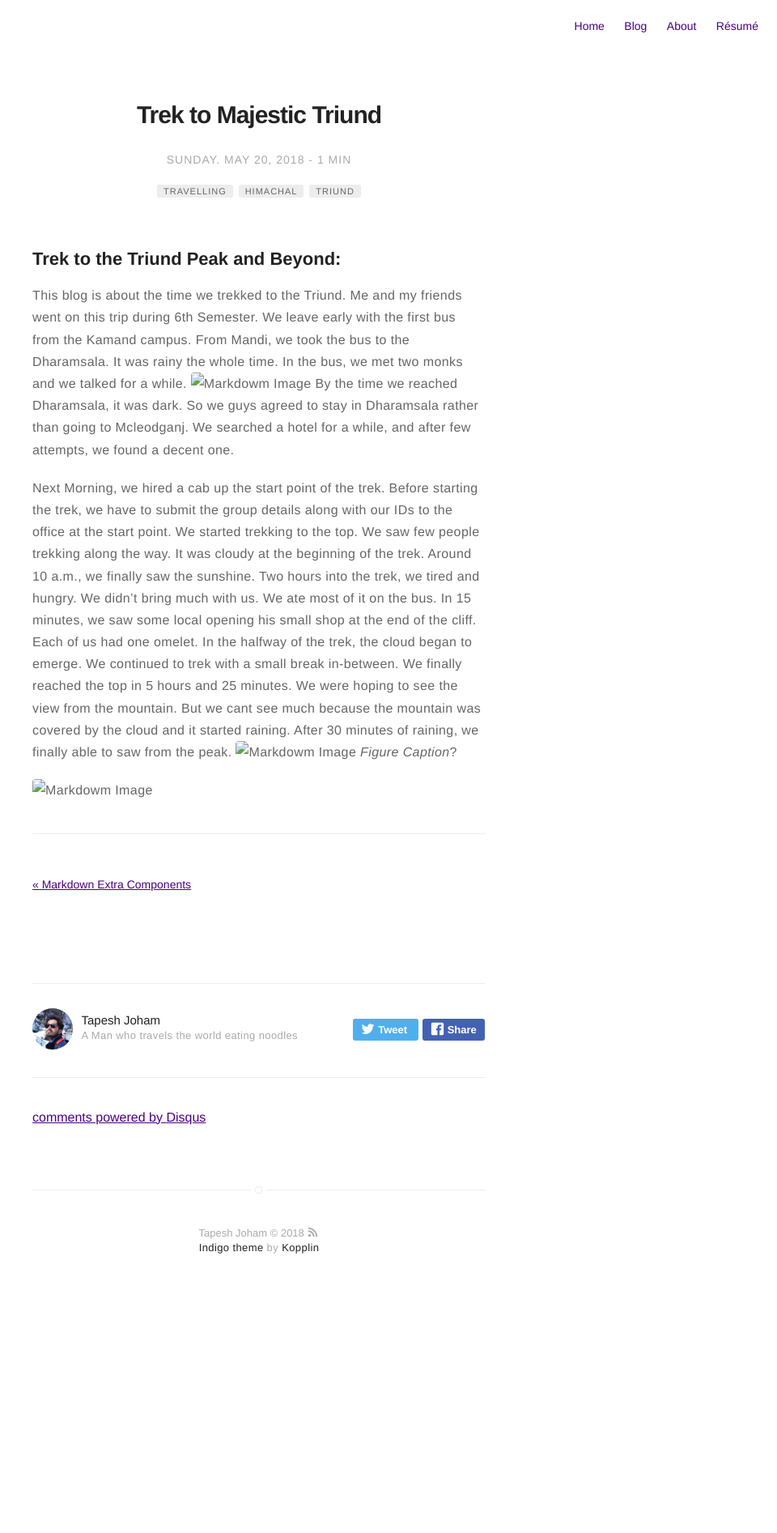
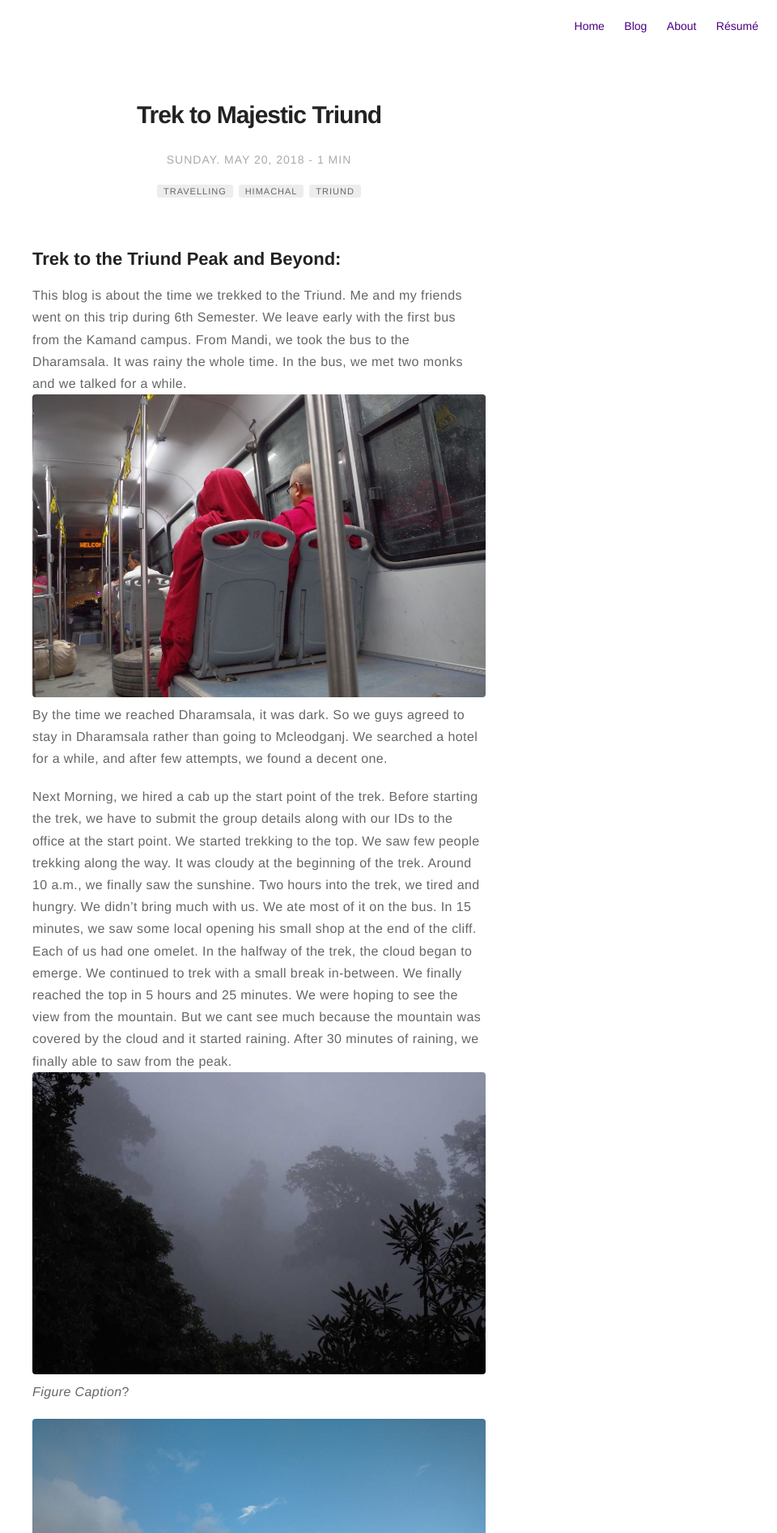
Before and after one commit to tapeshjoham/tapeshjoham.github.io, a Jekyll site: the page built from _posts/2018-05-20-Triund-Blog.markdown, in a window 1280 px wide. Shown: the top 1893 px of the page at 81% size, without its empty margins (320-1280 px from the left). Built offline with Jekyll 4.4.1, drawn with Linux system fonts in a browser that asks for light colours; comment, search, counter and statistics services are not loaded; before the commit the page ends 1612 px from its top, so only the background shows below that.

Commit message:
Update 2018-05-20-Triund-Blog.markdown

```diff
--- a/_posts/2018-05-20-Triund-Blog.markdown
+++ b/_posts/2018-05-20-Triund-Blog.markdown
@@ -27,6 +27,6 @@ Next Morning, we hired a cab up the start point of the trek. Before starting the
 ![Markdowm Image][3]
 
 ---
-[1]: tapeshjoham.github.io/assets/images/monk.jpeg
-[2]: tapeshjoham.github.io/assets/images/fog.jpeg
-[3]: tapeshjoham.github.io/assets/images/peak.jpeg
+[1]: http://tapeshjoham.github.io/assets/images/monk.jpeg
+[2]: http://tapeshjoham.github.io/assets/images/fog.jpeg
+[3]: http://tapeshjoham.github.io/assets/images/peak.jpeg
```
